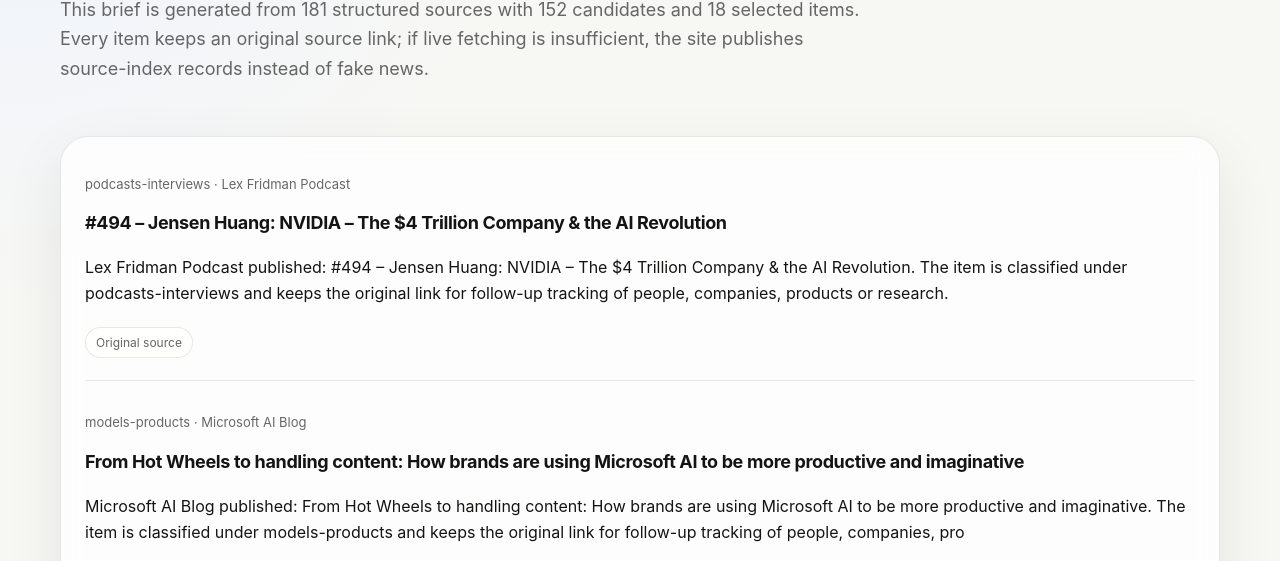
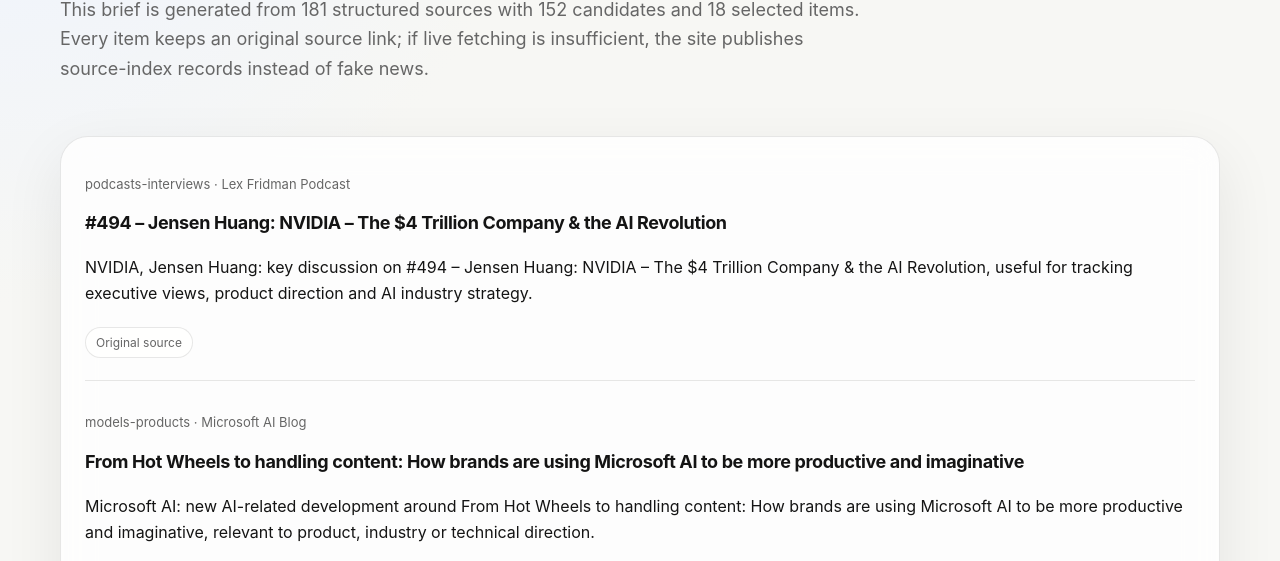
Before and after one commit to siner9586/Latest_AI_News, an Astro site: page /en/daily/2026-06-10 in a window 1280 px wide. Shown: the part 239-800 px from the top of the page. Built offline with nearby package versions, Linux system fonts and the light colour scheme; Astro itself is replaced by a stand-in of ours.

Commit message:
feat: show focused summaries on English daily pages

```diff
--- a/src/pages/en/daily/[date].astro
+++ b/src/pages/en/daily/[date].astro
@@ -1,6 +1,6 @@
 ---
 import Base from '../../../layouts/Base.astro';
-import { latestBrief, archiveIndex } from '../../../utils/data';
+import { latestBrief, archiveIndex, newsFocus } from '../../../utils/data';
 
 export function getStaticPaths() {
   const dates = archiveIndex.items?.length ? archiveIndex.items : [{ date: latestBrief.date }];
@@ -18,7 +18,7 @@ const { b } = Astro.props;
       <article class="item">
         <p class="meta">{item.category} · {item.source_name}</p>
         <h3>{item.title}</h3>
-        <p>{item.summary_en}</p>
+        <p>{newsFocus(item, 'en')}</p>
         <a class="pill" href={item.original_url} target="_blank" rel="noreferrer">Original source</a>
       </article>
     ))}
```
